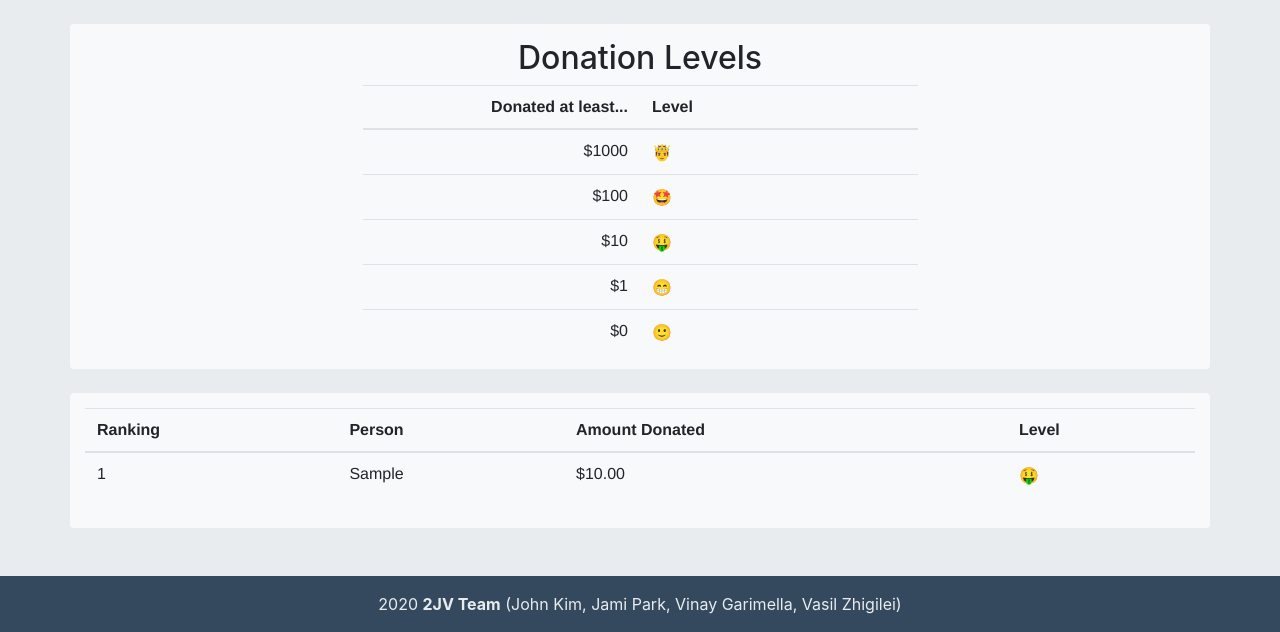
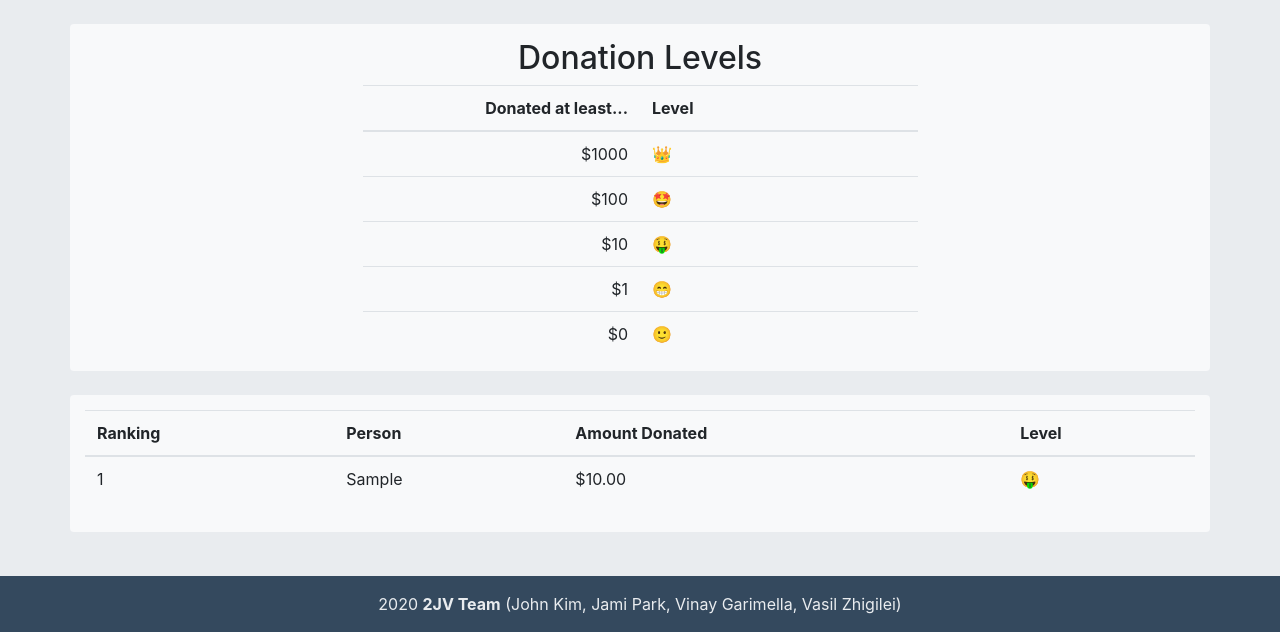
Before and after one commit to vg5ak/projectMicrotransaction, a Django app: page /leaderboard/ in a window 1280 px wide. Shown: the part 168-800 px from the top of the page. Run offline with Django 3.2, Linux system fonts and the light colour scheme; tables that the repository leaves empty hold one stand-in row (values such as "Sample post"); some libraries are stand-ins or nearby versions.

Commit message:
update leaderboard css & swap king emoji for crown

```diff
--- a/microdollars/static/microdollars/style.css
+++ b/microdollars/static/microdollars/style.css
@@ -1,4 +1,5 @@
-html, body {
+html,
+body {
     background: #ebf2f8;
     margin: 0;
     display: flex;
@@ -78,13 +79,14 @@ footer {
     opacity: .1;
     background-repeat: no-repeat;
     background-position: center center;
-    background-size: auto 100% ;
+    background-size: auto 100%;
     width: 100%;
     position: absolute;
-  top: 0;
-  bottom: 0;
-  left: 0;
-  right: 0;;
+    top: 0;
+    bottom: 0;
+    left: 0;
+    right: 0;
+    ;
 }
 
 .orgcard-img {
@@ -112,3 +114,13 @@ footer {
     margin-bottom: 10px;
     width: 100%;
 }
+
+.levelsDescription-table {
+    table-layout: fixed;
+    width: 50%;
+}
+
+.levelsDescription-amountcolumn {
+    text-align: right;
+    vertical-align: middle;
+}
--- a/microdollars/templates/microdollars/leaderboard.html
+++ b/microdollars/templates/microdollars/leaderboard.html
@@ -89,32 +89,32 @@
       <div class = "row">
         <div class="col-md-12 bg-light padding rounded">
           <h2 style="text-align: center;">Donation Levels</h2>
-          <table class="table" style="width: 50%; margin: auto;">
+          <table class="table levelsDescription-table" style="width: 50%; margin: auto;">
             <thead>
               <tr>
-                <th style="font-family:helvetica; width:50%; text-align: right;">Donated at least...</th>
-                <th style="font-family:helvetica; width:50%;">Level</th>
+                <th class="levelsDescription-amountcolumn align-middle">Donated at least...</th>
+                <th>Level</th>
               </tr>
             </thead>
             <tbody>
               <tr>
-                <td style="font-family:helvetica; text-align: right;">$1000</td>
-                <td>&#129332</td>
+                <td class="levelsDescription-amountcolumn align-middle">$1000</td>
+                <td>&#128081</td>
               </tr>
               <tr>
-                <td style="font-family:helvetica; text-align: right;">$100</td>
+                <td class="levelsDescription-amountcolumn align-middle">$100</td>
                 <td>&#129321</td>
               </tr>
               <tr>
-                <td style="font-family:helvetica; text-align: right;">$10</td>
+                <td class="levelsDescription-amountcolumn align-middle">$10</td>
                 <td>&#129297</td>
               </tr>
               <tr>
-                <td style="font-family:helvetica; text-align: right;">$1</td>
+                <td class="levelsDescription-amountcolumn align-middle">$1</td>
                 <td>&#128513</td>
               </tr>
               <tr>
-                <td style="font-family:helvetica; text-align: right;">$0</td>
+                <td class="levelsDescription-amountcolumn align-middle">$0</td>
                 <td>&#128578</td>
               </tr>
             </tbody>
@@ -122,24 +122,24 @@
         </div>
       </div>
       <br>
-      <div class = "row">
+      <div class="row">
         <div class="col-md-12 bg-light padding rounded">
           <table class="table">
               <thead>
                   <tr>
-                      <th style="font-family:helvetica">Ranking</th>
-                      <th style="font-family:helvetica">Person</th>
-                      <th style="font-family:helvetica">Amount Donated</th>
-                      <th style="font-family:helvetica">Level</th>
+                      <th>Ranking</th>
+                      <th>Person</th>
+                      <th>Amount Donated</th>
+                      <th>Level</th>
                   </tr>
               </thead>
               <tbody>
                 {% for person in leaderboard %}
                 <tr>
-                  <td style="font-family:helvetica">{{person.0}}</td>
-                  <td style="font-family:helvetica">{{person.1}}</td>
-                  <td style="font-family:helvetica">{{'$'}}{{person.2}}</td>
-                  <td>&#{{person.3}} </td>
+                  <td class="align-middle">{{person.0}}</td>
+                  <td class="align-middle">{{person.1}}</td>
+                  <td class="align-middle">{{'$'}}{{person.2}}</td>
+                  <td class="align-middle">&#{{person.3}} </td>
                 </tr>
                 {%endfor%}
               </tbody>
@@ -147,6 +147,7 @@
         </div>
       </div>
     </div>
+    <br>
     <!-- STOP PAGE CONTENT -->
 
     <!-- START FOOTER -->
--- a/microdollars/views.py
+++ b/microdollars/views.py
@@ -106,7 +106,7 @@ def gamify(request):
         elif(donation < 1000):
             return (user, donation, 129321)
         else:
-            return (user, donation, 129332)
+            return (user, donation, 128081)
 
     def getAllDonations():
         userList = User.objects.all()
@@ -128,7 +128,7 @@ def gamify(request):
         i = 1
         for rankings in rankingslist:
             finallist.append((i, rankings[0], rankings[1], rankings[2]))
-            i+=1
+            i += 1
         return finallist
 
     context = {
```
